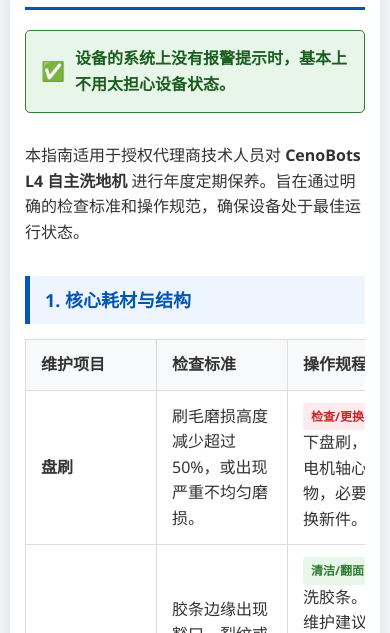
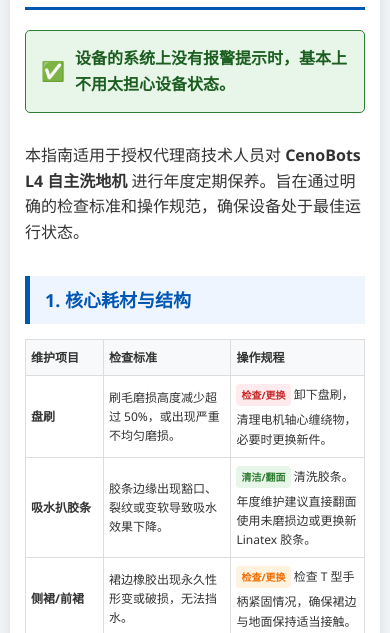
Before and after one commit to erfinderwx/wangxi.erc, a plain HTML site: page wangxi.erc/cenobot/index.html in a window 390 px wide. Shown: the part 180-813 px from the top of the page. Drawn offline with Linux system fonts and the light colour scheme.

Commit message:
index.html

```diff
--- a/wangxi.erc/cenobot/index.html
+++ b/wangxi.erc/cenobot/index.html
@@ -64,22 +64,31 @@
             font-size: 20px;
             margin-top: 30px;
         }
+
+        /* ================= 修改点 1：调整表格列宽与布局 ================= */
         table {
             width: 100%;
             border-collapse: collapse;
             margin-bottom: 20px;
+            table-layout: fixed; /* 强制固定布局，防止内容撑破屏幕 */
         }
         th, td {
             border: 1px solid #ddd;
             padding: 12px 15px;
             text-align: left;
+            word-wrap: break-word; /* 允许长单词或长网址自动换行 */
+            overflow-wrap: break-word;
         }
         th {
             background-color: #f8f9fa;
             color: #333;
             font-weight: 600;
-            width: 25%;
         }
+        /* 精确控制列宽，减小第一列的宽度 */
+        th:nth-child(1), td:nth-child(1) { width: 22%; }
+        th:nth-child(2), td:nth-child(2) { width: 38%; }
+        th:nth-child(3), td:nth-child(3) { width: 40%; }
+
         .badge {
             display: inline-block;
             padding: 4px 8px;
@@ -152,7 +161,7 @@
             display: block;
         }
 
-        /* ================= 新增：手机端（移动端）响应式适配 ================= */
+        /* ================= 修改点 2：手机端（移动端）响应式适配 ================= */
         @media screen and (max-width: 768px) {
             body {
                 padding: 10px;
@@ -182,14 +191,20 @@
                 margin-right: 8px;
                 margin-bottom: 8px;
             }
-            /* 让表格在手机端可以左右滑动，防止撑爆屏幕 */
+            /* 手机端表格完整显示，免横向滑动 */
             table {
-                display: block;
-                overflow-x: auto;
-                -webkit-overflow-scrolling: touch;
+                display: table;
+                width: 100%;
             }
             th, td {
-                min-width: 100px;
+                padding: 8px 5px; /* 进一步缩小内边距以节省空间 */
+                font-size: 12px; /* 缩小文字字号适配手机 */
+            }
+            .badge {
+                padding: 3px 5px;
+                font-size: 10px;
+                margin-bottom: 4px;
+                display: inline-block;
             }
         }
     </style>
```
